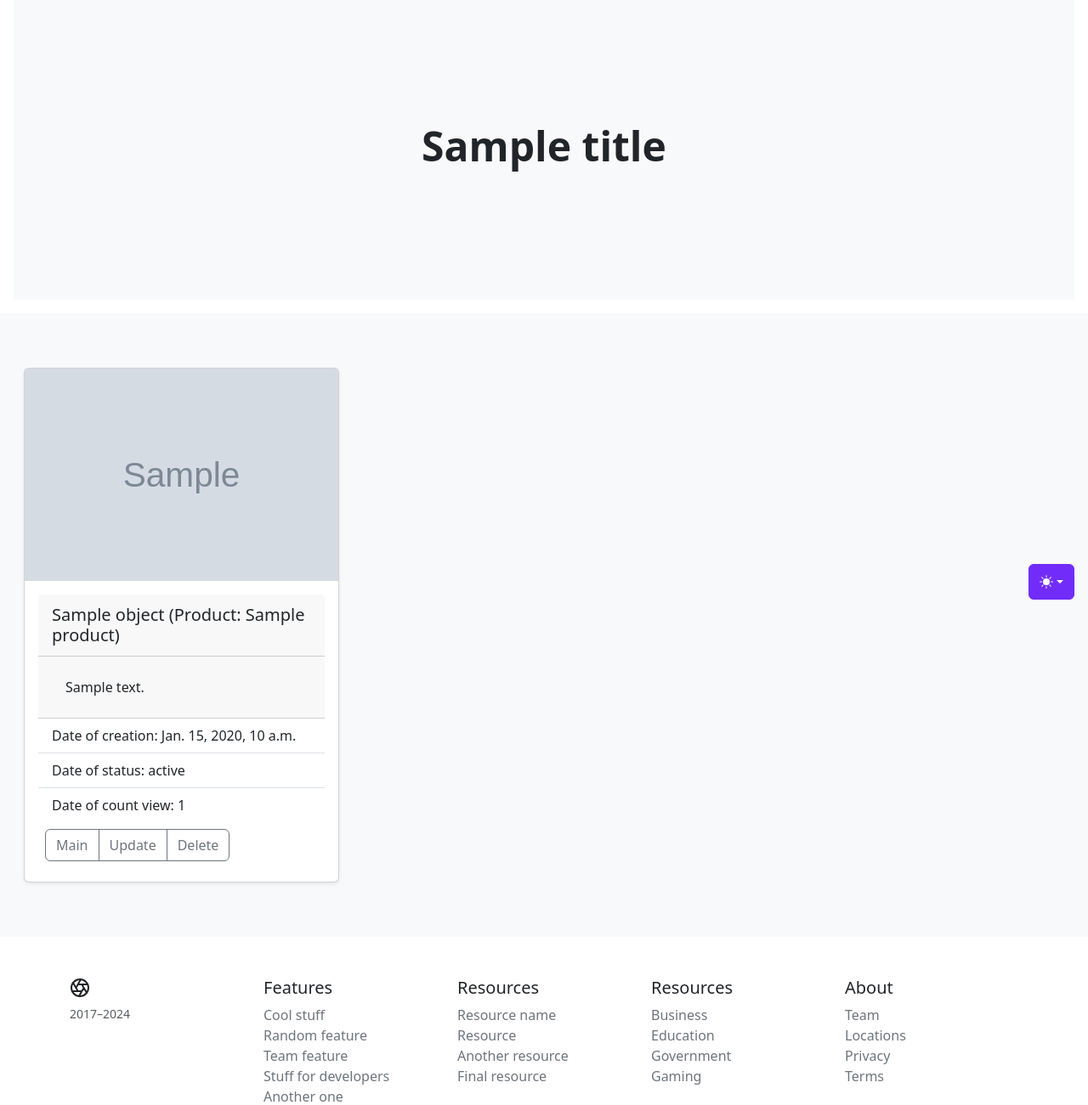
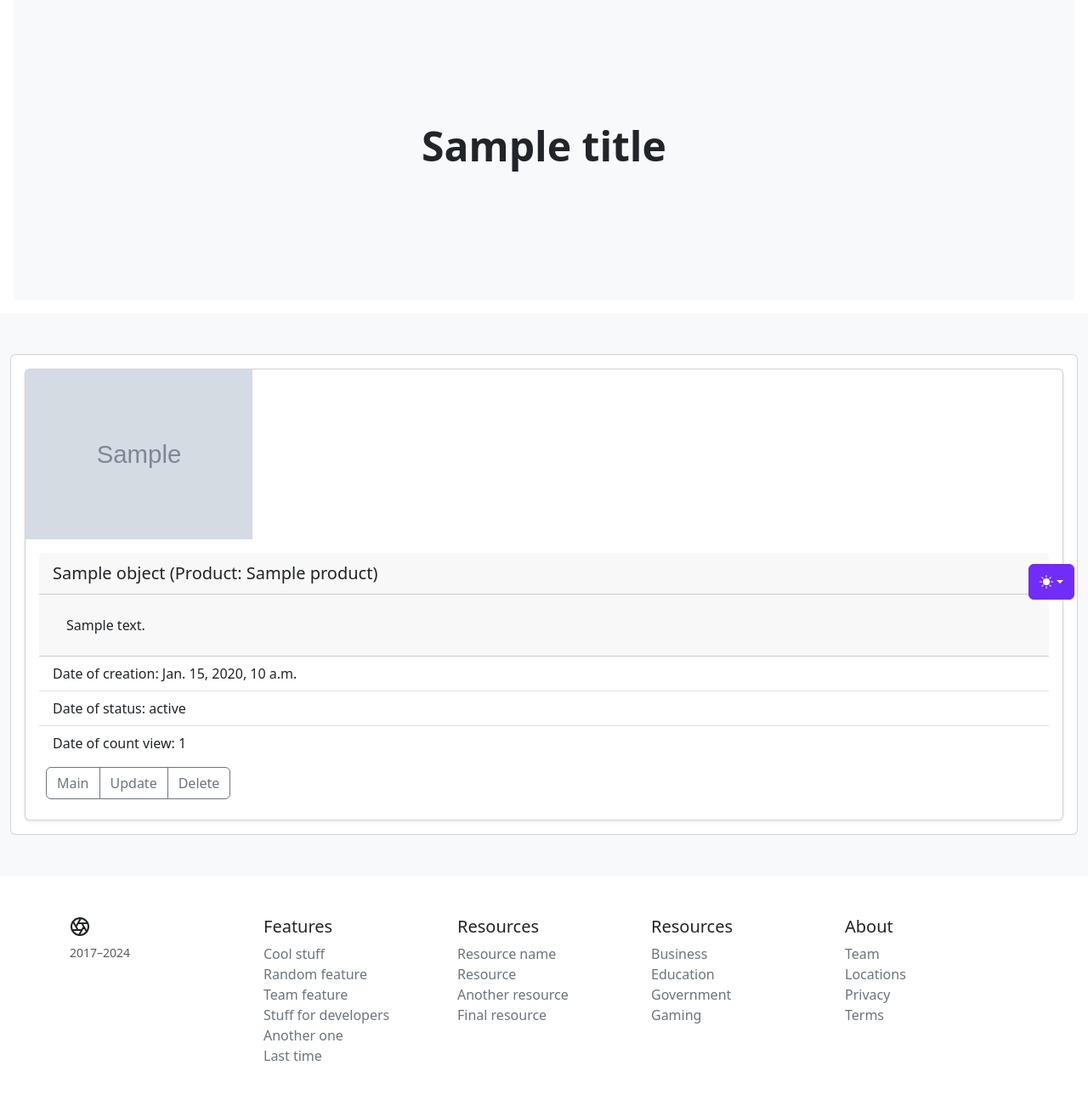
Before and after one commit to ssher250110/homework, a Django app: template catalog/templates/catalog/blog_detail.html in a window 1280 px wide. Shown: the part 78-1379 px from the top of the page at 85% size. After the commit the page ends 1327 px from the top, so only its background shows below. Run offline with Django 5.2, Linux system fonts and the light colour scheme; data comes from the database, SQL or seed files in the repository; the template is opened without the code that fills it: most values are stand-ins (such as "Sample title", 1, 10 or a date in 2020); grey boxes marked "Sample" are stand-in pictures; data that the repository does not hold is empty; some libraries are stand-ins or nearby versions.

Commit message:
editing blog_detail

```diff
--- a/catalog/templates/catalog/blog_detail.html
+++ b/catalog/templates/catalog/blog_detail.html
@@ -9,11 +9,11 @@
     <main>
         <div class="album py-5 bg-body-tertiary">
             <div class="container-fluid">
-                <div class="row row-cols-2 row-cols-sm-2 row-cols-md-3 g-4">
+                <div class="card">
                     <div class="col">
                         <div class="card shadow-sm m-lg-3">
-                            <img class="img-fluid" src="{{ object.photo | mymedia }}"
-                                 style="height: 250px;width: auto;">
+                            <img class="align-self-start" src="{{ object.photo | mymedia }}"
+                                 style="height: 200px;width: auto;">
                             <div class="card-body">
                                 <div class="card-header py-2">
                                     <h5 class="my-1 fw-normal">{{ object.title }}
```
